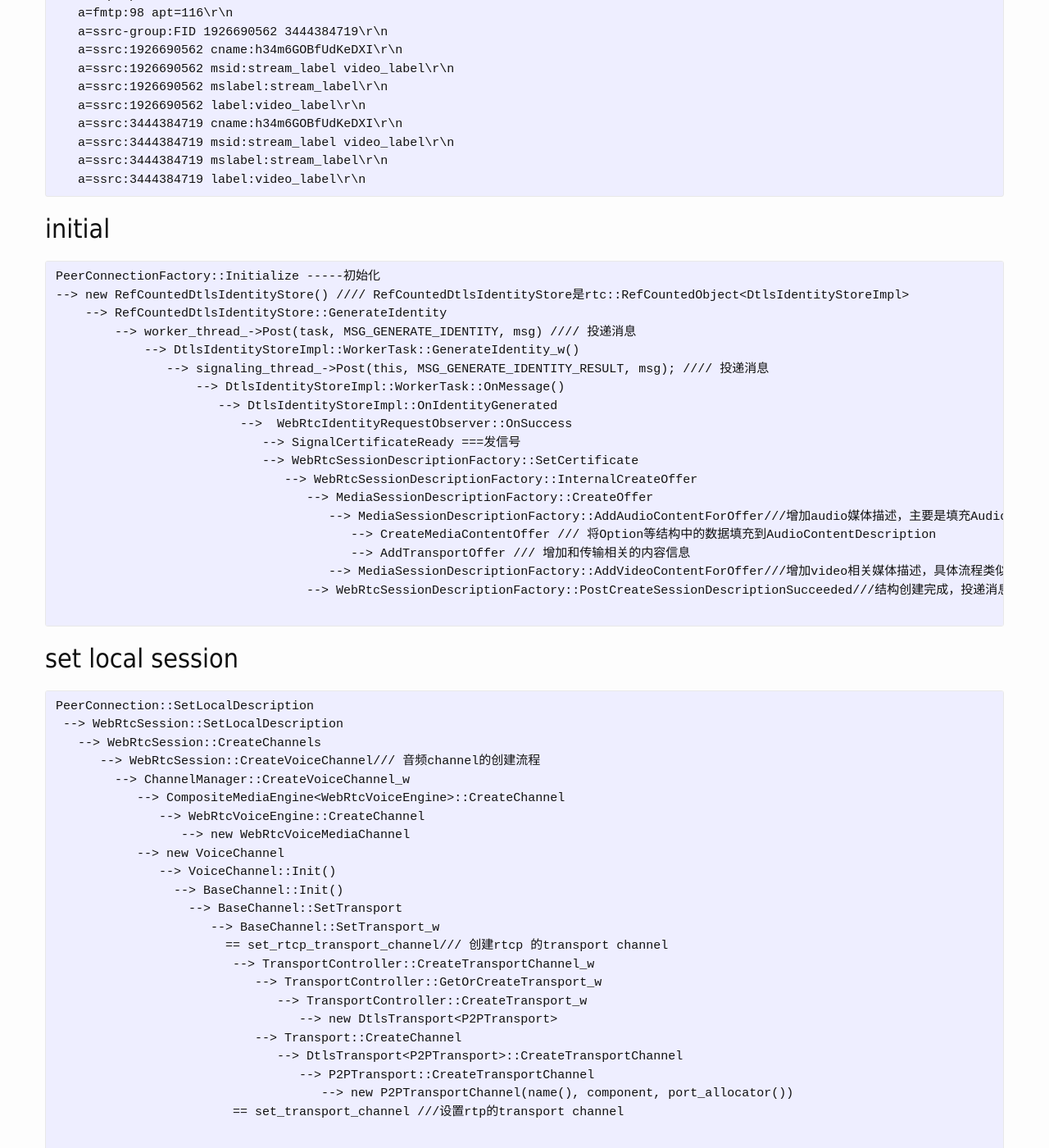
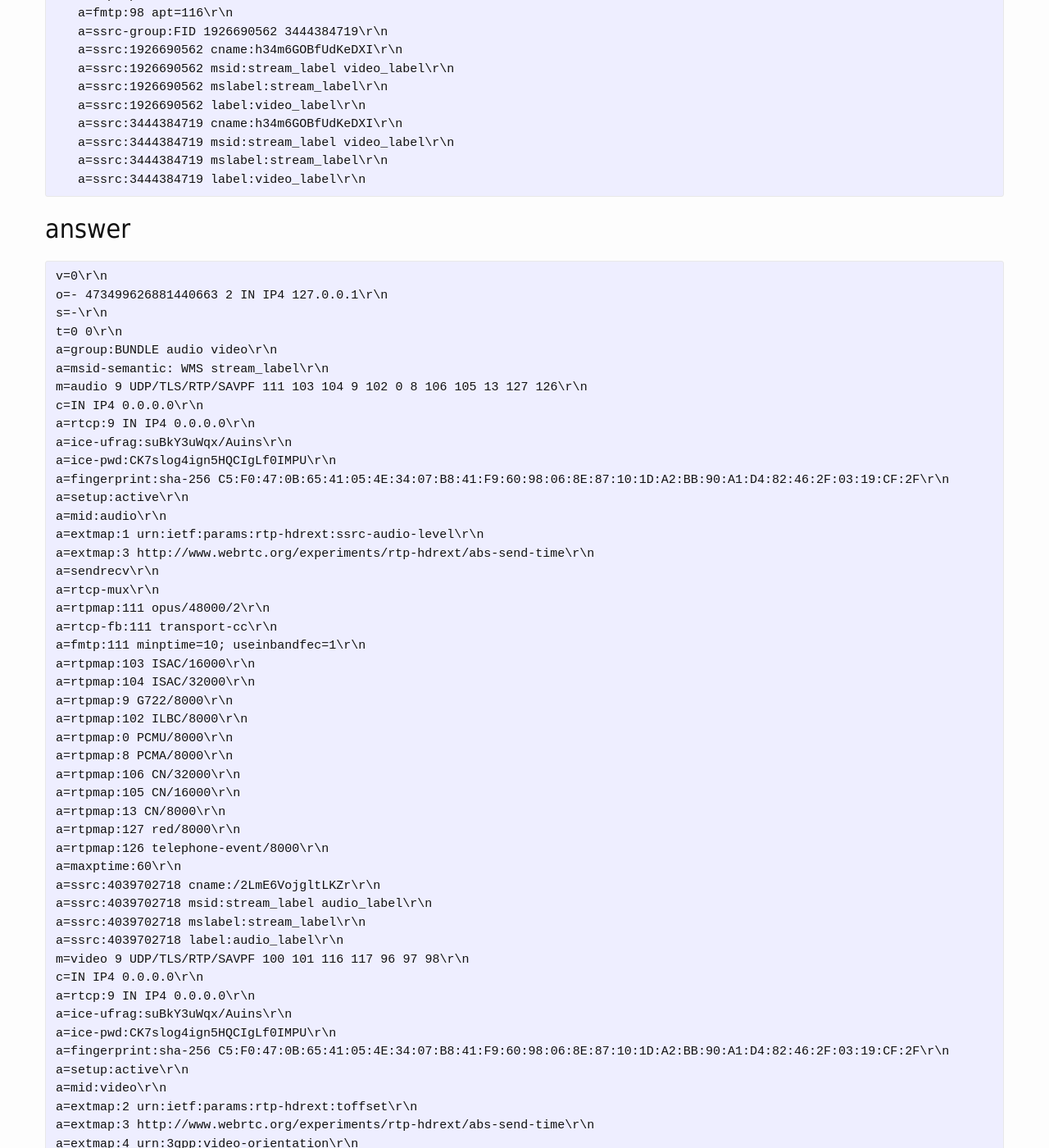
Before and after one commit to haska1025/haska1025.github.io, a Jekyll site: the page built from _posts/2019-01-21-create_offer.md, in a window 1280 px wide and 1400 px high, scrolled down 3428 px. Shown: the whole window at 82% size. Built offline with Jekyll 4.4.1, drawn with Linux system fonts in a browser that asks for light colours; our own code applies the rules of GitHub Pages for plain Markdown files; some of the changed text lies outside the part shown.

Commit message:
Update 2019-01-21-create_offer.md

````diff
--- a/_posts/2019-01-21-create_offer.md
+++ b/_posts/2019-01-21-create_offer.md
@@ -153,6 +153,90 @@
    a=ssrc:3444384719 label:video_label\r\n
 ```
 
+## answer
+
+```c
+v=0\r\n
+o=- 473499626881440663 2 IN IP4 127.0.0.1\r\n
+s=-\r\n
+t=0 0\r\n
+a=group:BUNDLE audio video\r\n
+a=msid-semantic: WMS stream_label\r\n
+m=audio 9 UDP/TLS/RTP/SAVPF 111 103 104 9 102 0 8 106 105 13 127 126\r\n
+c=IN IP4 0.0.0.0\r\n
+a=rtcp:9 IN IP4 0.0.0.0\r\n
+a=ice-ufrag:suBkY3uWqx/Auins\r\n
+a=ice-pwd:CK7slog4ign5HQCIgLf0IMPU\r\n
+a=fingerprint:sha-256 C5:F0:47:0B:65:41:05:4E:34:07:B8:41:F9:60:98:06:8E:87:10:1D:A2:BB:90:A1:D4:82:46:2F:03:19:CF:2F\r\n
+a=setup:active\r\n
+a=mid:audio\r\n
+a=extmap:1 urn:ietf:params:rtp-hdrext:ssrc-audio-level\r\n
+a=extmap:3 http://www.webrtc.org/experiments/rtp-hdrext/abs-send-time\r\n
+a=sendrecv\r\n
+a=rtcp-mux\r\n
+a=rtpmap:111 opus/48000/2\r\n
+a=rtcp-fb:111 transport-cc\r\n
+a=fmtp:111 minptime=10; useinbandfec=1\r\n
+a=rtpmap:103 ISAC/16000\r\n
+a=rtpmap:104 ISAC/32000\r\n
+a=rtpmap:9 G722/8000\r\n
+a=rtpmap:102 ILBC/8000\r\n
+a=rtpmap:0 PCMU/8000\r\n
+a=rtpmap:8 PCMA/8000\r\n
+a=rtpmap:106 CN/32000\r\n
+a=rtpmap:105 CN/16000\r\n
+a=rtpmap:13 CN/8000\r\n
+a=rtpmap:127 red/8000\r\n
+a=rtpmap:126 telephone-event/8000\r\n
+a=maxptime:60\r\n
+a=ssrc:4039702718 cname:/2LmE6VojgltLKZr\r\n
+a=ssrc:4039702718 msid:stream_label audio_label\r\n
+a=ssrc:4039702718 mslabel:stream_label\r\n
+a=ssrc:4039702718 label:audio_label\r\n
+m=video 9 UDP/TLS/RTP/SAVPF 100 101 116 117 96 97 98\r\n
+c=IN IP4 0.0.0.0\r\n
+a=rtcp:9 IN IP4 0.0.0.0\r\n
+a=ice-ufrag:suBkY3uWqx/Auins\r\n
+a=ice-pwd:CK7slog4ign5HQCIgLf0IMPU\r\n
+a=fingerprint:sha-256 C5:F0:47:0B:65:41:05:4E:34:07:B8:41:F9:60:98:06:8E:87:10:1D:A2:BB:90:A1:D4:82:46:2F:03:19:CF:2F\r\n
+a=setup:active\r\n
+a=mid:video\r\n
+a=extmap:2 urn:ietf:params:rtp-hdrext:toffset\r\n
+a=extmap:3 http://www.webrtc.org/experiments/rtp-hdrext/abs-send-time\r\n
+a=extmap:4 urn:3gpp:video-orientation\r\n
+a=sendrecv\r\n
+a=rtcp-mux\r\n
+a=rtpmap:100 VP8/90000\r\n
+a=rtcp-fb:100 ccm fir\r\n
+a=rtcp-fb:100 nack\r\n
+a=rtcp-fb:100 nack pli\r\n
+a=rtcp-fb:100 goog-remb\r\n
+a=rtcp-fb:100 transport-cc\r\n
+a=rtpmap:101 VP9/90000\r\n
+a=rtcp-fb:101 ccm fir\r\n
+a=rtcp-fb:101 nack\r\n
+a=rtcp-fb:101 nack pli\r\n
+a=rtcp-fb:101 goog-remb\r\n
+a=rtcp-fb:101 transport-cc\r\n
+a=rtpmap:116 red/90000\r\n
+a=rtpmap:117 ulpfec/90000\r\n
+a=rtpmap:96 rtx/90000\r\n
+a=fmtp:96 apt=100\r\n
+a=rtpmap:97 rtx/90000\r\n
+a=fmtp:97 apt=101\r\n
+a=rtpmap:98 rtx/90000\r\n
+a=fmtp:98 apt=116\r\n
+a=ssrc-group:FID 3930323380 2600335466\r\n
+a=ssrc:3930323380 cname:/2LmE6VojgltLKZr\r\n
+a=ssrc:3930323380 msid:stream_label video_label\r\n
+a=ssrc:3930323380 mslabel:stream_label\r\n
+a=ssrc:3930323380 label:video_label\r\n
+a=ssrc:2600335466 cname:/2LmE6VojgltLKZr\r\n
+a=ssrc:2600335466 msid:stream_label video_label\r\n
+a=ssrc:2600335466 mslabel:stream_label\r\n
+a=ssrc:2600335466 label:video_label\r\n
+```
+
 ## initial
 
 ```c
````
